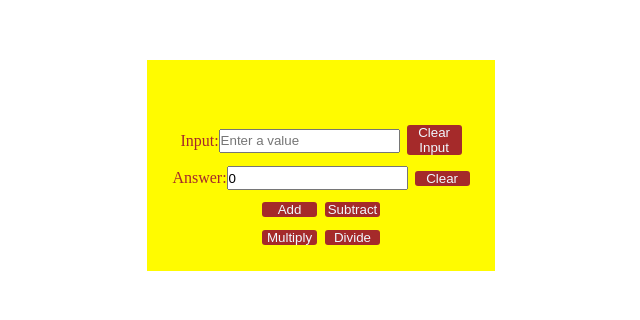
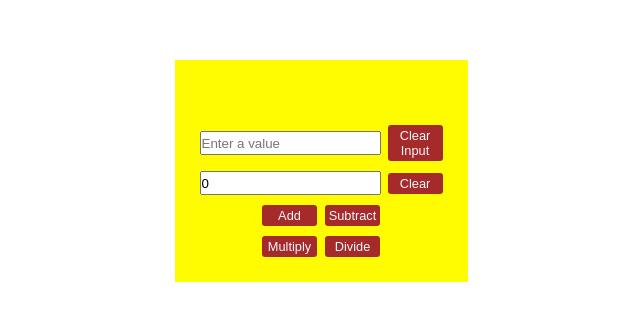
Before and after one commit to unnati110302/calculator, a plain HTML site: page index.html in a window 1280 px wide. Shown: the part 180-500 px from the top of the page, without its empty margins (319-959 px from the left). Drawn offline with Linux system fonts and the light colour scheme.

Commit message:
Initial commit

```diff
--- a/index.html
+++ b/index.html
@@ -9,14 +9,14 @@
 <body>
     <div class="container">
         <div class="num">
-            <label for="enter">Input: </label>
+            <!-- <label for="enter">Input: </label> -->
             <input type="number" id="enter" name="enter" placeholder="Enter a value">
             <div class="btn1">
                 <button id="clr1">Clear Input</button>
             </div>
         </div>
         <div class="res">
-            <label for="ans">Answer: </label>
+            <!-- <label for="ans">Answer: </label> -->
             <input type="number" name="ans" id="ans" >
             <div class="btn2">
                 <button id="clr2">Clear</button>
--- a/style.css
+++ b/style.css
@@ -10,7 +10,7 @@ body{
 
 .container{
     margin-top: 30vh;
-    max-width: 65%;
+    max-width: 65vh;
     background-color: rgb(255, 251, 0);
     padding: 60px 20px 20px 20px;
 }
@@ -54,7 +54,9 @@ label{
     height: 20px;
 }
 button{
+    font-size: 0.8em;
     width: 55px;
+    padding: 3px;
     background-color: brown;
     border-radius: 3px;
     color: aliceblue;
```
